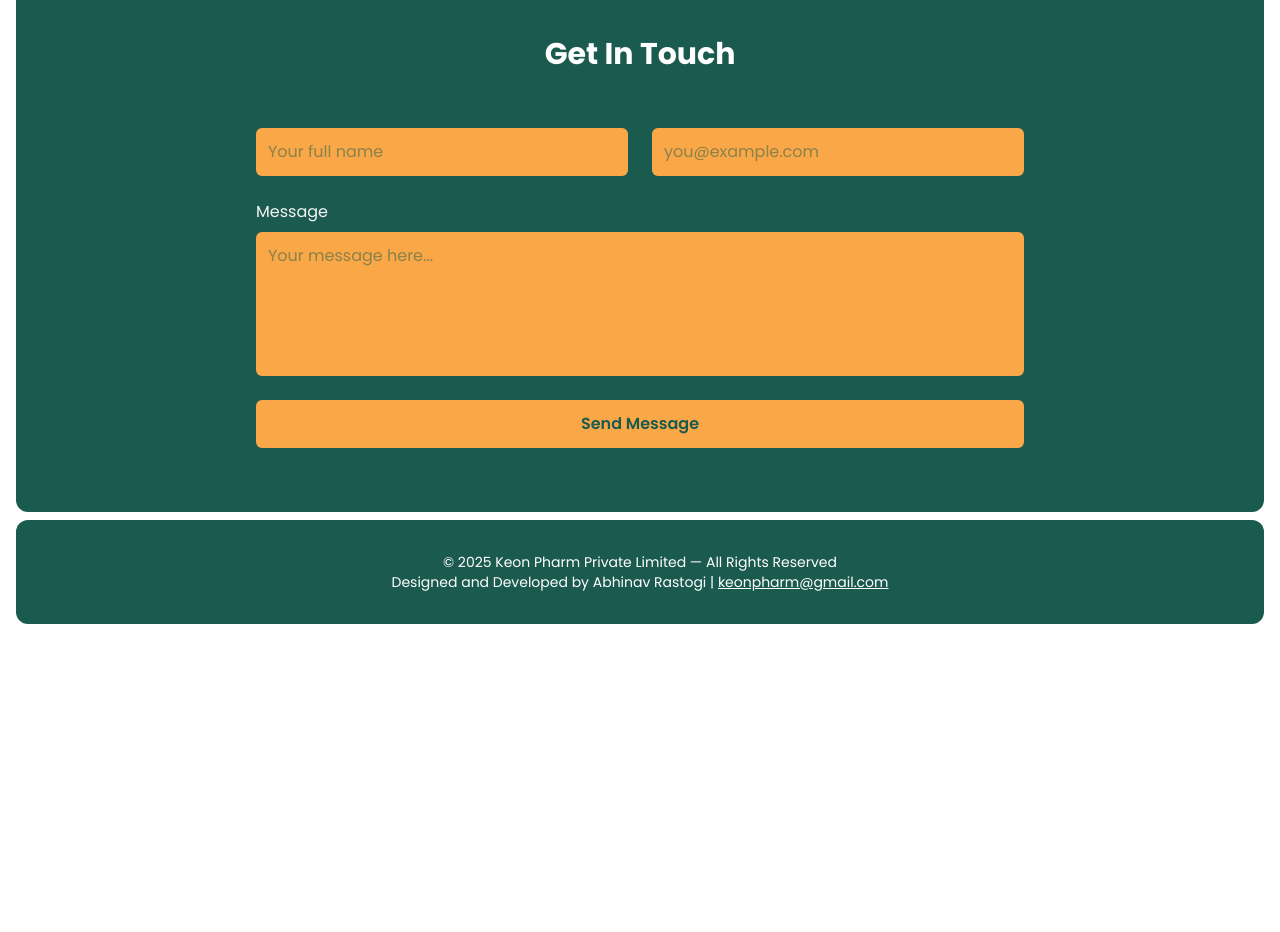
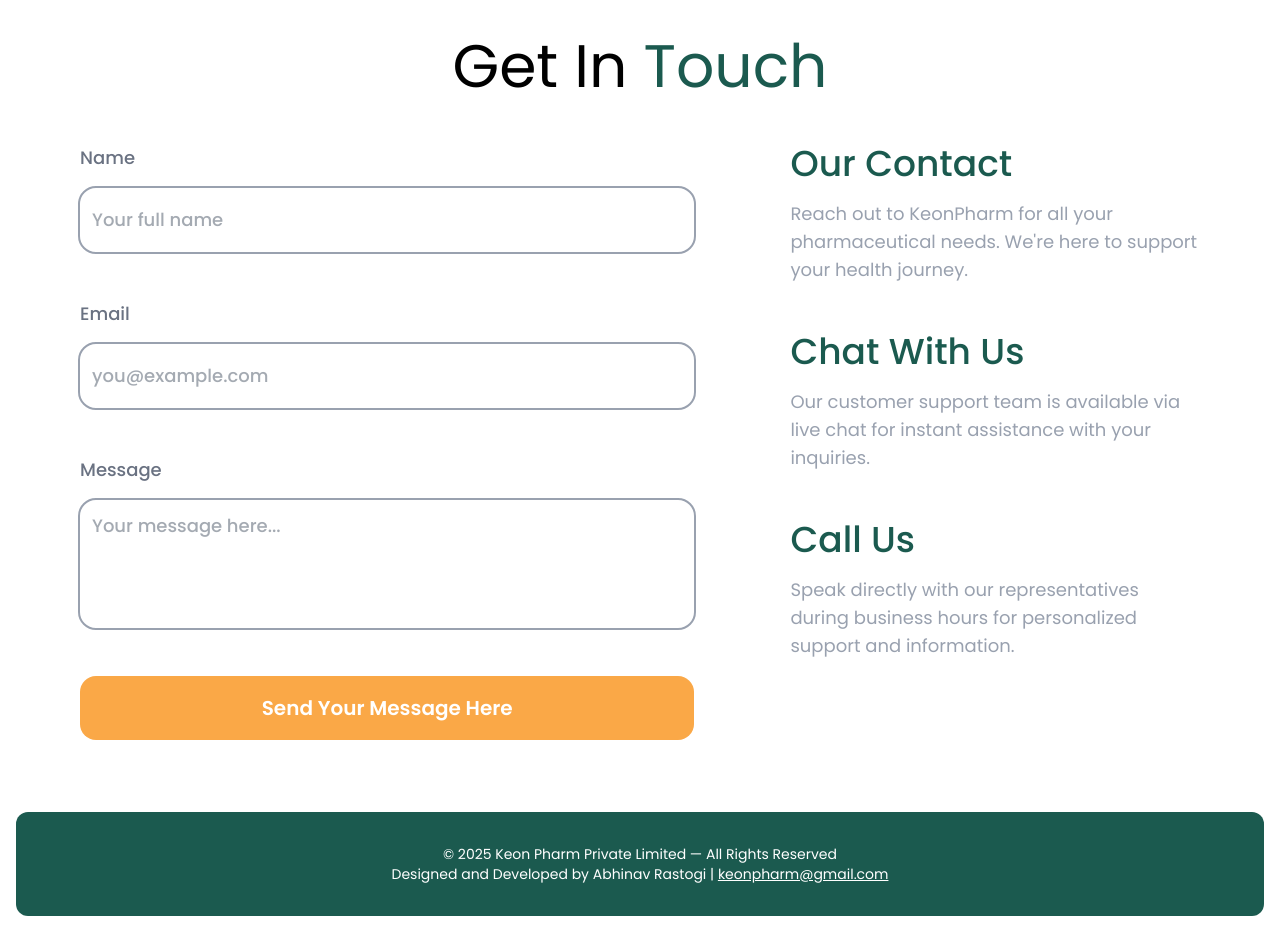
Before and after one commit to Devgrammer/keonpharm, a Next.js app: page / in a window 1280 px wide. Shown: the part 4880-5812 px from the top of the page. Before the commit the page ends 5520 px from the top, so only its background shows below. Built offline with nearby package versions, Linux system fonts and the light colour scheme.

Commit message:
Get In touch Designed

```diff
--- /dev/null
+++ b/src/app/components/footer/Footer.tsx
@@ -0,0 +1,23 @@
+import React from 'react'
+
+const Footer = () => {
+  return (
+    <footer className="bg-teal rounded-xl text-white py-8 px-6 text-center text-sm">
+      <p>
+        &copy; {new Date().getFullYear()} Keon Pharm Private Limited — All
+        Rights Reserved
+      </p>
+      <p>
+        Designed and Developed by Abhinav Rastogi |{" "}
+        <a
+          href="mailto:keonpharm@gmail.com"
+          className="underline hover:text-white"
+        >
+          keonpharm@gmail.com
+        </a>
+      </p>
+    </footer>
+  );
+}
+
+export default Footer
--- /dev/null
+++ b/src/app/components/getInTouch/GetInTouch.tsx
@@ -0,0 +1,78 @@
+import React from 'react'
+import Contact from '../../data/getIntouch.json'
+
+const GetInTouch = () => {
+  return (
+    <div className=" md:flex justify-between gap-24">
+      {/* Contact Form */}
+      <div className="w-full md:w-[60%]">
+        <form
+          className="max-w-3xl mx-auto grid grid-cols-1 md:grid-cols-2 gap-12"
+          aria-label="Contact form"
+          onSubmit={(e) => {
+            e.preventDefault();
+            alert("Form submission simulated. Implement backend accordingly.");
+          }}
+        >
+          <label className="flex flex-col text-gray-500  text-lg font-medium md:col-span-2">
+            Name
+            <input
+              type="text"
+              name="name"
+              required
+              className="mt-4 p-3 h-16 rounded-2xl text-gray-600 text-lg outline-2 outline-gray-400 focus:outline-yellow"
+              placeholder="Your full name"
+              aria-required="true"
+            />
+          </label>
+          <label className="flex flex-col text-gray-500  text-lg font-medium md:col-span-2">
+            Email
+            <input
+              type="email"
+              name="email"
+              required
+              className="mt-4 p-3 h-16 rounded-2xl text-gray-600 text-lg  outline-2 outline-gray-400 focus:outline-yellow"
+              placeholder="you@example.com"
+              aria-required="true"
+            />
+          </label>
+          <label className="flex flex-col text-gray-500  text-lg font-medium md:col-span-2">
+            Message
+            <textarea
+              name="message"
+              required
+              rows={5}
+              className="mt-4 p-3 h-32 rounded-2xl text-gray-600 text-lg resize-none outline-2 outline-gray-400 focus:outline-yellow"
+              placeholder="Your message here..."
+              aria-required="true"
+            />
+          </label>
+          <button
+            type="submit"
+            className=" h-16 md:col-span-2  bg-yellow text-white hover:bg-amber-500 hover:cursor-pointer transition-colors py-3 rounded-2xl text-xl font-semibold focus:outline-none focus:ring-2 focus:ring-offset-2 focus:ring-yellow"
+          >
+            Send Your Message Here
+          </button>
+        </form>
+      </div>
+
+      {/* Contact Content */}
+      <div className="hidden md:block w-[40%] space-y-12">
+        {Contact.getInTouch.map((cont, index) => {
+          return (
+            <div key={`Contact-${index}`} className="cont-container space-y-4">
+              <div className="heading text-4xl text-teal font-medium">
+                {cont.heading}
+              </div>
+              <div className="heading-content text-lg text-gray-400  ">
+                {cont.content}
+              </div>
+            </div>
+          );
+        })}
+      </div>
+    </div>
+  );
+}
+
+export default GetInTouch
--- /dev/null
+++ b/src/app/data/getIntouch.json
@@ -0,0 +1,19 @@
+{
+  "getInTouch": [
+    {
+      "id": 1,
+      "heading": "Our Contact",
+      "content": "Reach out to KeonPharm for all your pharmaceutical needs. We're here to support your health journey."
+    },
+    {
+      "id": 2,
+      "heading": "Chat With Us",
+      "content": "Our customer support team is available via live chat for instant assistance with your inquiries."
+    },
+    {
+      "id": 3,
+      "heading": "Call Us",
+      "content": "Speak directly with our representatives during business hours for personalized support and information."
+    }
+  ]
+}
--- a/src/app/page.tsx
+++ b/src/app/page.tsx
@@ -15,6 +15,8 @@
 import { useState } from "react";
 import ExpertCard from "./components/expertCard/ExpertCard";
 import ChooseCard from "./components/chooseCard/ChooseCard";
+import Footer from "./components/footer/Footer";
+import GetInTouch from "./components/getInTouch/GetInTouch";
 
 interface FocusState {
   ayu: boolean;
@@ -267,80 +269,16 @@
       </SectionWrapper>
 
       {/* Contact Section */}
-      <section
-        id="contact"
-        className="bg-teal rounded-xl text-white py-16 px-6"
-        aria-labelledby="contact-title"
-      >
-        <h2 id="contact-title" className="text-3xl font-bold mb-6 text-center">
-          Get In Touch
-        </h2>
-        <form
-          className="max-w-3xl mx-auto grid grid-cols-1 md:grid-cols-2 gap-6"
-          aria-label="Contact form"
-          onSubmit={(e) => {
-            e.preventDefault();
-            alert("Form submission simulated. Implement backend accordingly.");
-          }}
-        >
-          <label className="flex flex-col text-teal">
-            Name
-            <input
-              type="text"
-              name="name"
-              required
-              className="mt-2 p-3 rounded-md text-white-800 bg-yellow"
-              placeholder="Your full name"
-              aria-required="true"
-            />
-          </label>
-          <label className="flex flex-col text-teal">
-            Email
-            <input
-              type="email"
-              name="email"
-              required
-              className="mt-2 p-3 rounded-md text-white-800 bg-yellow"
-              placeholder="you@example.com"
-              aria-required="true"
-            />
-          </label>
-          <label className="flex flex-col text-gray-100 md:col-span-2">
-            Message
-            <textarea
-              name="message"
-              required
-              rows={5}
-              className="mt-2 p-3 rounded-md text-teal resize-none bg-yellow"
-              placeholder="Your message here..."
-              aria-required="true"
-            />
-          </label>
-          <button
-            type="submit"
-            className="md:col-span-2 bg-yellow text-teal hover:bg-green-800 transition-colors py-3 rounded-md font-semibold focus:outline-none focus:ring-2 focus:ring-offset-2 focus:ring-green-300"
-          >
-            Send Message
-          </button>
-        </form>
-      </section>
+      <SectionWrapper>
+        <SectionHeading
+          heading={{ primary: "Get In", secondary: "Touch" }}
+          align="center"
+        />
+        <GetInTouch />
+      </SectionWrapper>
 
       {/* Footer */}
-      <footer className="bg-teal rounded-xl text-white py-8 px-6 text-center text-sm">
-        <p>
-          &copy; {new Date().getFullYear()} Keon Pharm Private Limited — All
-          Rights Reserved
-        </p>
-        <p>
-          Designed and Developed by Abhinav Rastogi |{" "}
-          <a
-            href="mailto:keonpharm@gmail.com"
-            className="underline hover:text-white"
-          >
-            keonpharm@gmail.com
-          </a>
-        </p>
-      </footer>
+      <Footer />
     </main>
   );
 }
```
